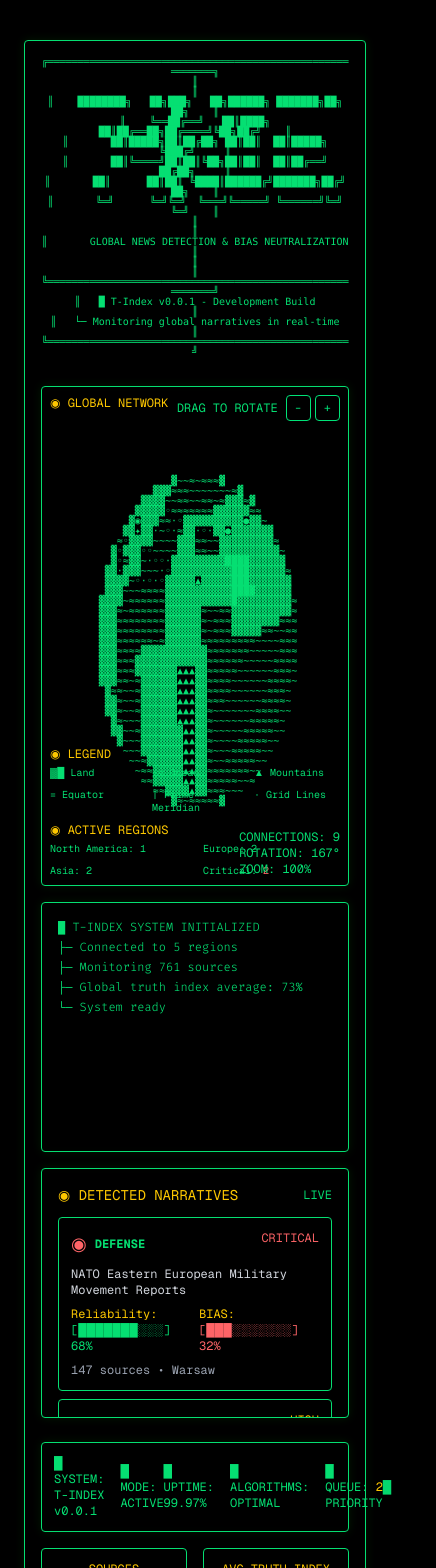
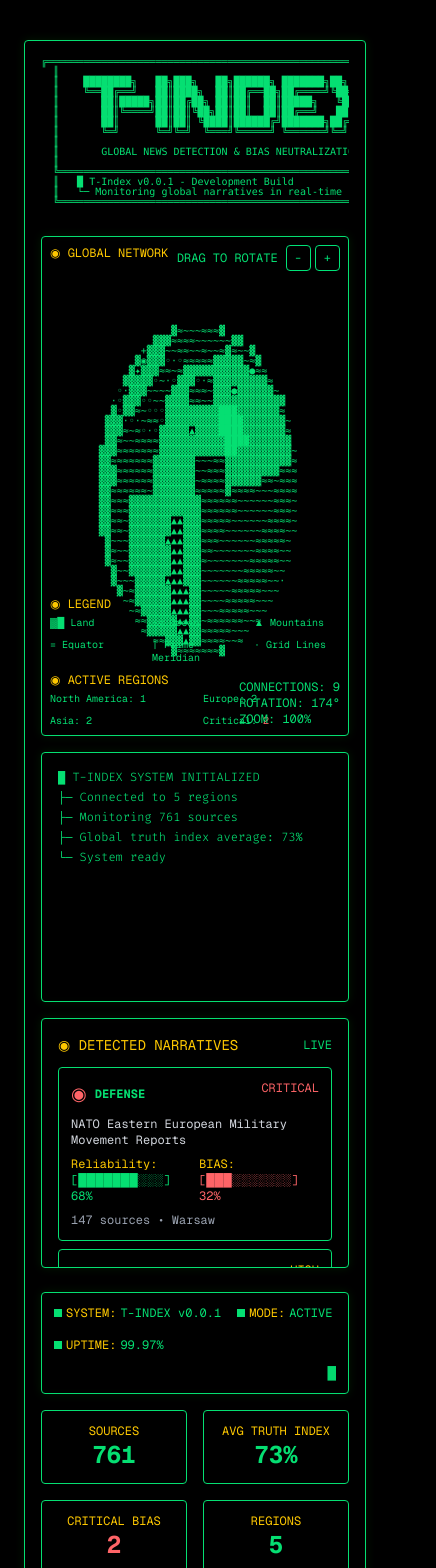
Before and after one commit to owenCTRL/TruthGuard, a Next.js app: page / in a window 390 px wide. Shown: the top 1568 px of the page, 436 px wide, since content can reach past the window. Built offline with nearby package versions, Linux system fonts and the light colour scheme.

Commit message:
responsivity

```diff
--- a/src/app/page.tsx
+++ b/src/app/page.tsx
@@ -742,10 +742,11 @@ export default function TruthGuardASCII() {
         }
       `}</style>
 
-      <div className="min-h-screen bg-black text-green-400 font-mono px-2 sm:px-4 md:px-6 lg:px-8 py-6">
+      <div className="min-h-screen bg-black text-green-400 font-mono px-2 sm:px-4 md:px-6 lg:px-8 py-6 overflow-hidden">
+        <div className="mx-auto max-w-screen-xl">
           <div className="mb-6 border border-green-400 p-4 sm:p-6 rounded-border border-glow-green">
             <div className="text-center mb-6 overflow-x-auto">
-            <pre className="text-green-400 inline-block text-[10px] xs:text-[9px] sm:text-xs md:text-sm leading-none whitespace-pre-wrap max-w-full break-words">
+              <pre className="text-green-400 inline-block text-[10px] xs:text-[9px] sm:text-xs md:text-sm leading-none whitespace-pre max-w-full break-words">
   {`╔═════════════════════════════════════════════════════════╗
   ║                                                         ║
   ║    ████████╗   ██╗███╗   ██╗██████╗ ███████╗██╗  ██╗    ║
@@ -1030,17 +1031,13 @@ export default function TruthGuardASCII() {
             </div>
 
             <div className="mt-6 border border-green-400 p-3 rounded-border border-glow-green text-xs sm:text-sm">
-            <div className="flex justify-between items-center text-xs">
-              <div className="flex items-center gap-4">
-                <span className="text-green-400">█ SYSTEM: T-INDEX v0.0.1</span>
-                <span className="text-green-400">█ MODE: ACTIVE</span>
+              <div className="flex flex-col sm:flex-row justify-between items-start sm:items-center gap-3 sm:gap-0">
+                <div className="flex flex-wrap gap-4 items-center">
+                  <div className="flex items-center gap-1 text-green-400"><span className="inline-block w-2 h-2 bg-green-400"></span><span className='text-yellow-400'>SYSTEM:</span>  T-INDEX v0.0.1</div>
+                  <div className="flex items-center gap-1 text-green-400"><span className="inline-block w-2 h-2 bg-green-400"></span><span className='text-yellow-400'>MODE:</span>  ACTIVE</div>
+                  <div className="flex items-center gap-1"><span className="inline-block w-2 h-2 bg-green-400"></span><span className='text-yellow-400'>UPTIME:</span> 99.97%</div>
                 </div>
-              <div className="flex items-center gap-4 text-green-400">
-                <span>█ UPTIME: 99.97%</span>
-                <span>█ ALGORITHMS: <span className="text-green-400">OPTIMAL</span></span>
-                <span>█ QUEUE: <span className="text-yellow-400">{stories.filter(s => s.bias > 30).length}</span> PRIORITY</span>
-              </div>
-              <div className="text-green-400 pulse">█</div>
+                <div className="text-green-400 pulse ml-auto">█</div>
               </div>
             </div>
 
@@ -1065,5 +1062,6 @@ export default function TruthGuardASCII() {
           </div>
         </div>
       </div>
+    </div>
   );
 }
```
Lines whose indentation alone changed are shown as unchanged.
